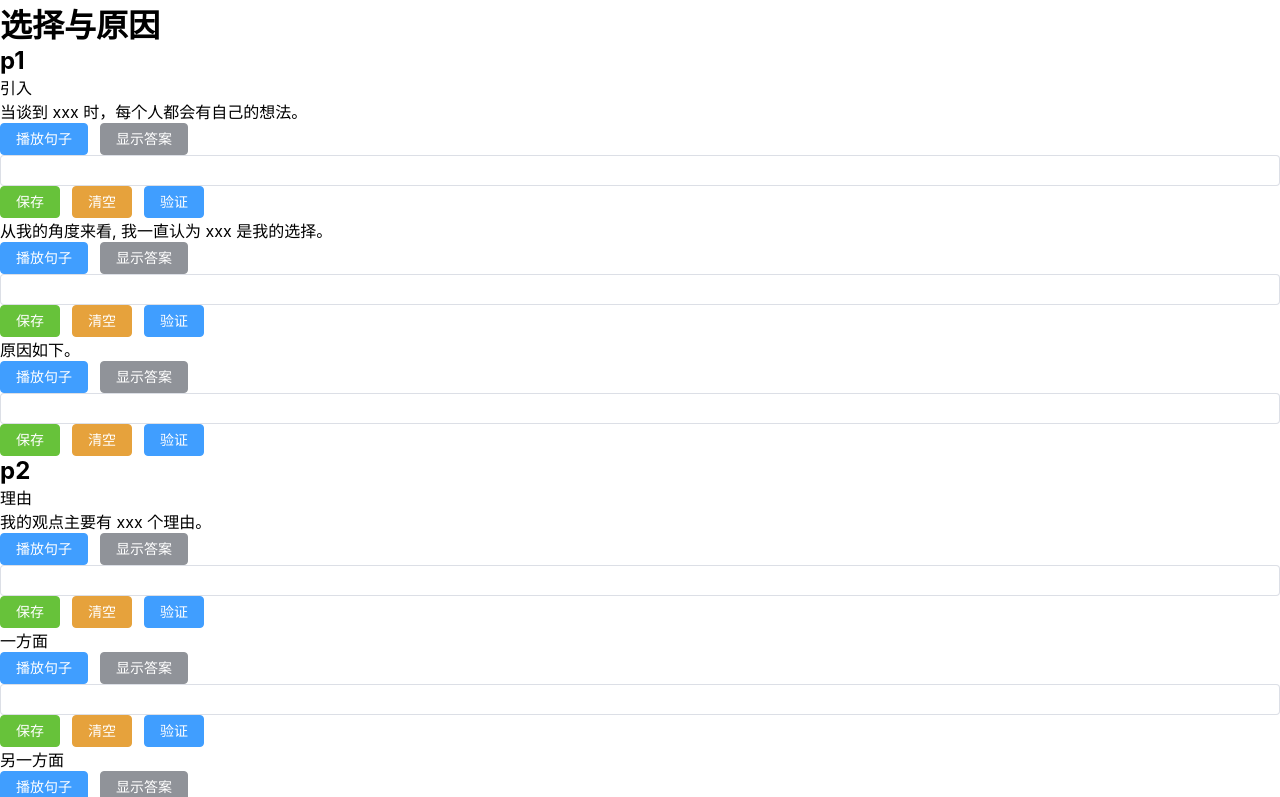
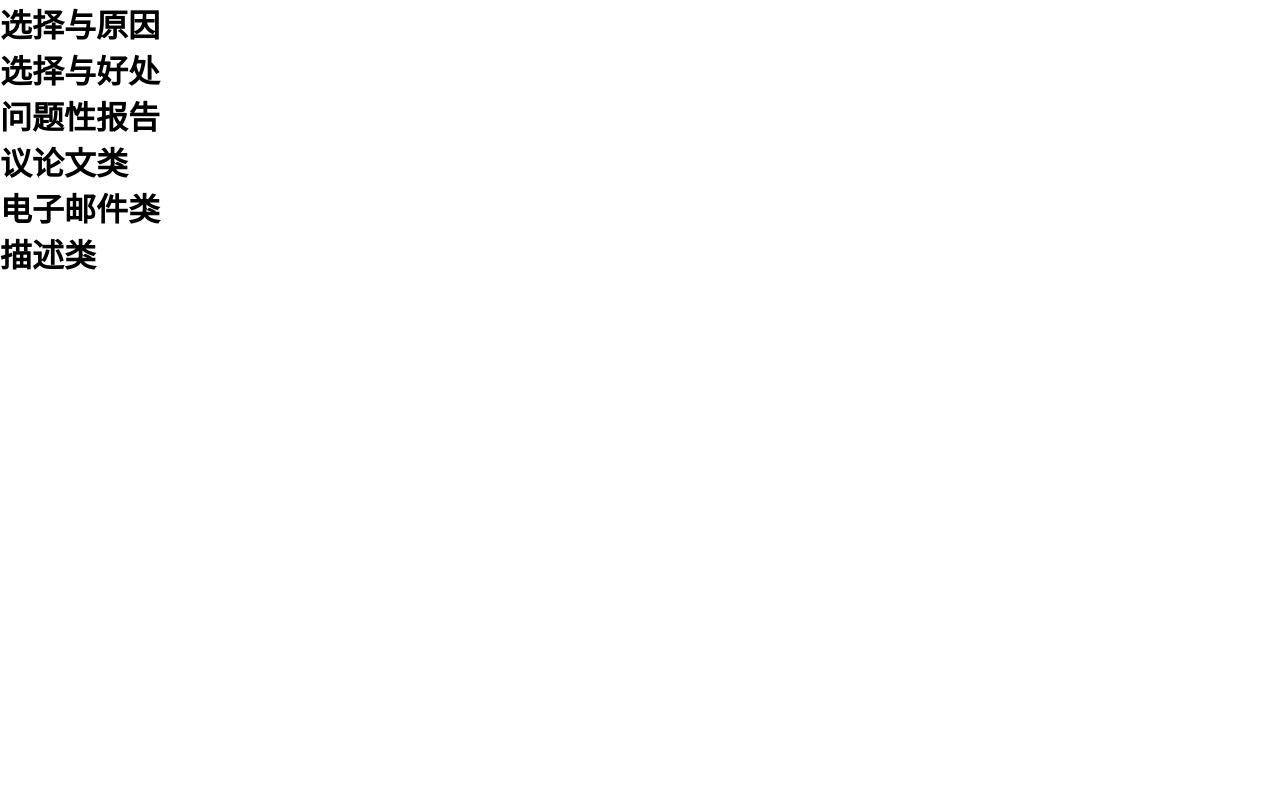
Before and after one commit to Layouwen/hodgepodge-playground, a Vue app: page / in a window 1280 px wide. Shown: the top 797 px of the page. Built offline with nearby package versions, Linux system fonts and the light colour scheme.

Commit message:
feat: toggle article

```diff
--- a/src/components/Article.vue
+++ b/src/components/Article.vue
@@ -1,7 +1,7 @@
 <script setup lang="ts">
 import { Paragraph } from "./Paragraph.vue";
 import ParagraphComponent from "./Paragraph.vue";
-import { provide } from "vue";
+import { provide, ref } from "vue";
 
 export interface Article {
   id: string;
@@ -11,12 +11,15 @@ export interface Article {
 
 const props = defineProps<{ article: Article }>();
 provide("articleId", props.article.id);
+
+const isShowParagraphComponent = ref(false);
 </script>
 
 <template>
   <div class="bg-[#fff] p-3 rounded-sm shadow-md">
-    <h1>{{ props.article.title }}</h1>
-    <div class="space-y-2">
+    <h1 class="cursor-pointer hover:text-[#d149ce]" @click="isShowParagraphComponent = !isShowParagraphComponent">{{
+      props.article.title }}</h1>
+    <div v-if="isShowParagraphComponent" class="space-y-2">
       <ParagraphComponent v-for="(paragraph, index) in props.article.paragraph" :key="paragraph.title"
         :paragraph="paragraph" :class="{
           'border-solid border-[1px] border-b-0 border-l-0 border-r-0 border-[#d149ce]': index !== 0,
```
